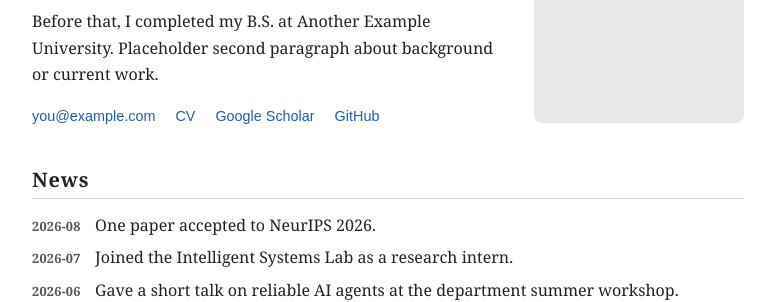
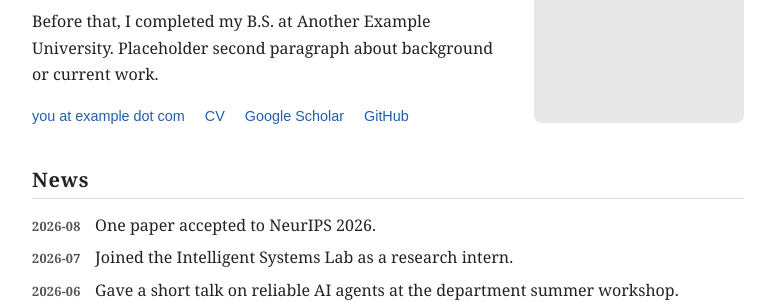
Before and after one commit to Sitaye/sitaye.github.io, a Jekyll site: the page built from index.html, in a window 1280 px wide. Shown: the part 239-541 px from the top of the page, without its empty margins (252-1027 px from the left). Built offline with Jekyll 4.4.1, drawn with Linux system fonts in a browser that asks for light colours.

Commit message:
feat: obfuscate email via split data attributes assembled on click

```diff
--- a/_layouts/home.html
+++ b/_layouts/home.html
@@ -69,5 +69,10 @@
     <footer class="footer">Last updated {{ site.time | date: "%B %Y" }} · {{ site.author_name }}</footer>
 
   </main>
+  <script>
+    document.querySelectorAll('.js-mail').forEach(function (el) {
+      el.href = 'mailto:' + el.dataset.mailUser + '@' + el.dataset.mailDomain;
+    });
+  </script>
 </body>
 </html>
--- a/index.html
+++ b/index.html
@@ -7,7 +7,7 @@
     <p>I am a master's student in Computer Science at Example University, advised by Professor Jane Doe. My research focuses on machine learning and systems, currently on making AI agents more reliable and interpretable. Placeholder introduction — replace with your own.</p>
     <p>Before that, I completed my B.S. at Another Example University. Placeholder second paragraph about background or current work.</p>
     <div class="contact-bar">
-      <a href="mailto:you@example.com">you@example.com</a>
+      <a class="js-mail" data-mail-user="you" data-mail-domain="example.com">you at example dot com</a>
       <a href="{{ '/assets/cv.pdf' | relative_url }}">CV</a>
       <a href="https://scholar.google.com/">Google Scholar</a>
       <a href="https://github.com/username">GitHub</a>
```
